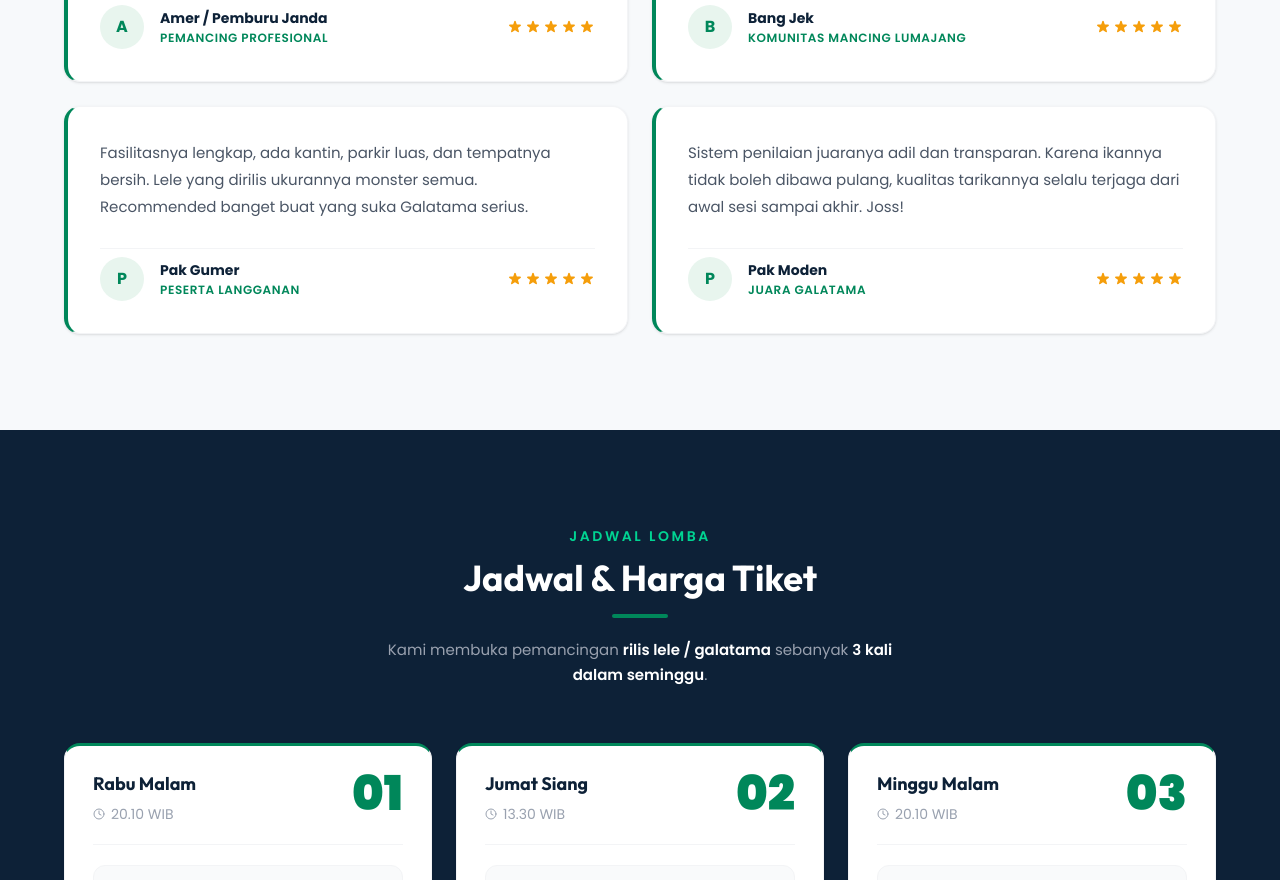
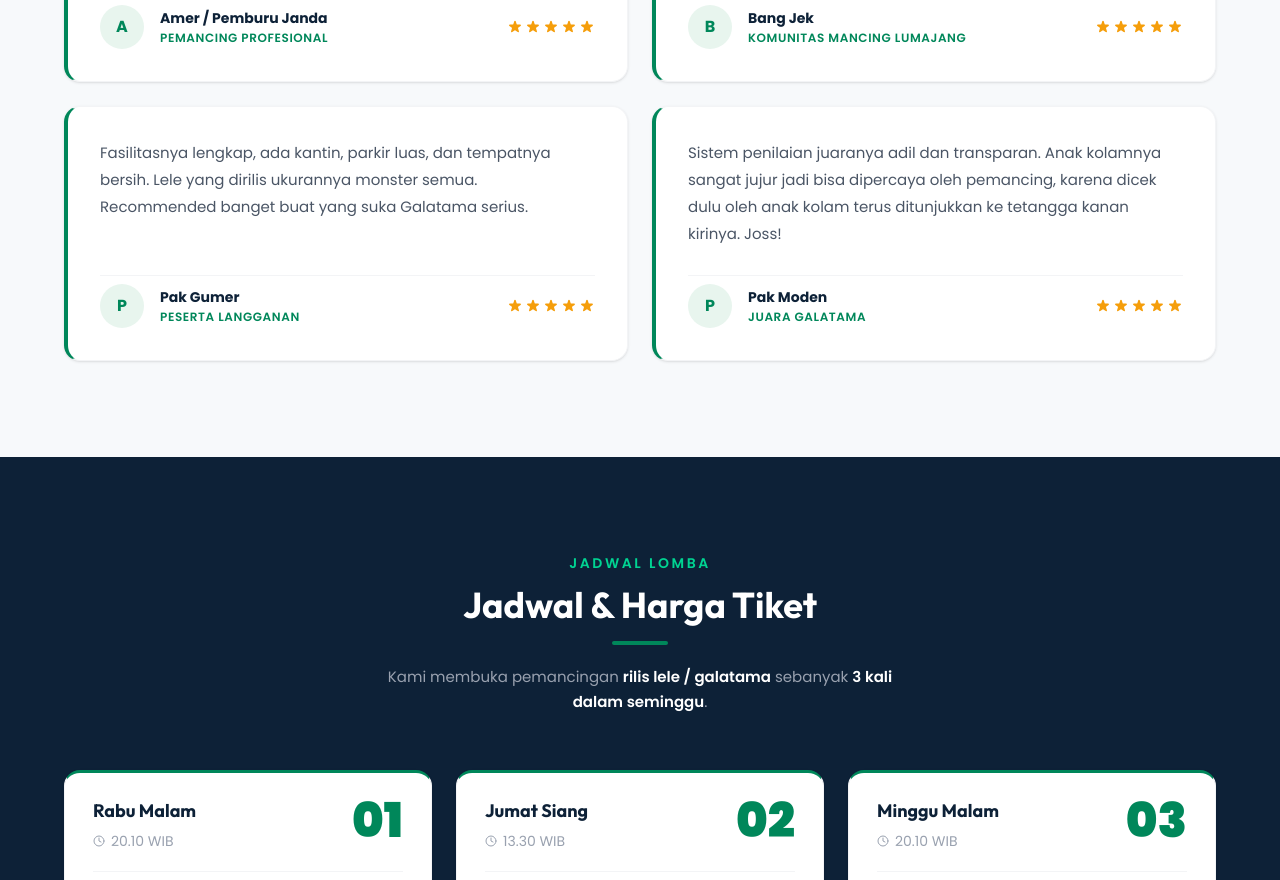
Before and after one commit to geraldhinoa/ken-arok-pemancingan, a React (Vite) app: page / in a window 1280 px wide. Shown: the part 4060-4940 px from the top of the page. Built offline with nearby package versions, Linux system fonts and the light colour scheme.

Commit message:
fix: update teks testimoni Pak Moden sesuai request

```diff
--- a/src/components/Testimonials.jsx
+++ b/src/components/Testimonials.jsx
@@ -19,7 +19,7 @@ const testimonials = [
   {
     name: "Pak Moden",
     role: "Juara Galatama",
-    text: "Sistem penilaian juaranya adil dan transparan. Karena ikannya tidak boleh dibawa pulang, kualitas tarikannya selalu terjaga dari awal sesi sampai akhir. Joss!",
+    text: "Sistem penilaian juaranya adil dan transparan. Anak kolamnya sangat jujur jadi bisa dipercaya oleh pemancing, karena dicek dulu oleh anak kolam terus ditunjukkan ke tetangga kanan kirinya. Joss!",
   },
 ];
 
```
